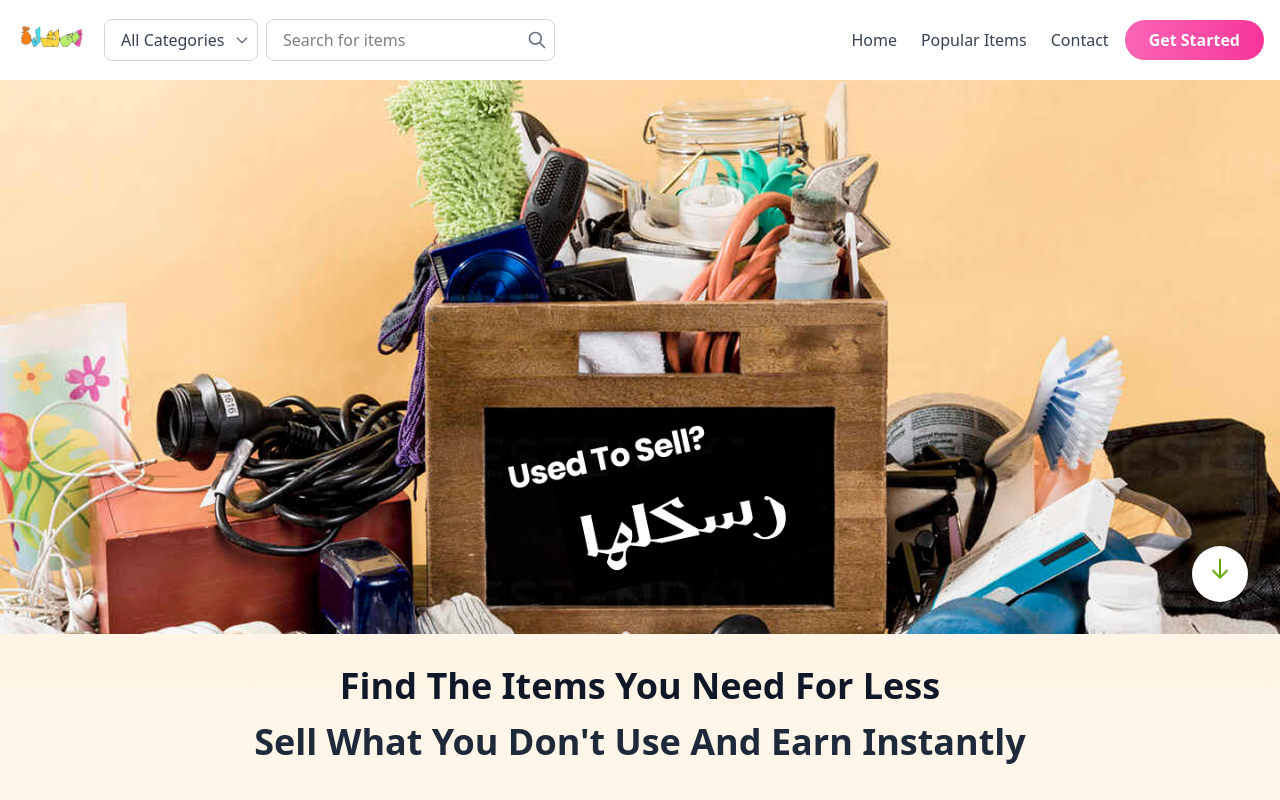
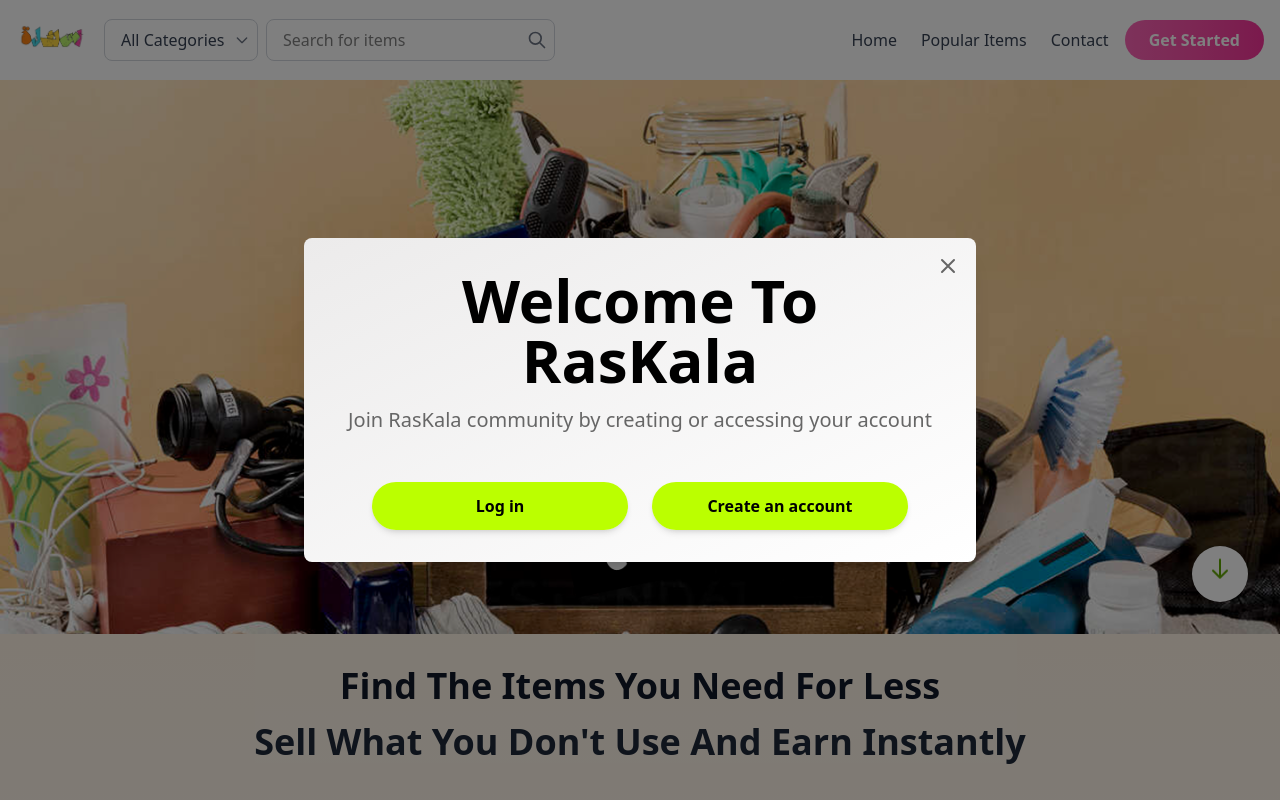
Before and after one commit to HadeelLafrid/Raskala-Software, a React app in the folder frontend/: page / in a window 1280 px wide. Shown: the top 800 px of the page. Built offline with nearby package versions, Linux system fonts and the light colour scheme; the HTML template or start-up script is replaced by a standard one.

Commit message:
added the popup and some images

```diff
--- /dev/null
+++ b/frontend/src/components/WelcomeModal.jsx
@@ -0,0 +1,72 @@
+import { useState } from 'react';
+import COLORS from '../constants/colors';
+import SignUpPage from '../pages/SignUpPage';
+export default function WelcomeModal({ isOpen, onClose }) {
+  if (!isOpen) return null;
+
+  return (
+    <>
+      <div
+        className="fixed inset-0 z-50 flex items-center justify-center p-4"
+        style={{ backgroundColor: 'rgba(0, 0, 0, 0.5)' }}
+        onClick={onClose}
+      >
+        <div
+          className="relative rounded-lg shadow-xl max-w-2xl w-full p-8"
+          style={{
+            background: `linear-gradient(to bottom right, ${COLORS.neutral.gray}, ${COLORS.neutral.white})`
+          }}
+          onClick={(e) => e.stopPropagation()}
+        >
+          <button
+            onClick={onClose}
+            className="absolute top-4 right-4 hover:opacity-70 transition-opacity"
+            style={{ color: COLORS.text.secondary }}
+            aria-label="Close modal"
+          >
+            <svg className="w-6 h-6" fill="none" stroke="currentColor" viewBox="0 0 24 24">
+              <path strokeLinecap="round" strokeLinejoin="round" strokeWidth={2} d="M6 18L18 6M6 6l12 12" />
+            </svg>
+          </button>
+
+          <div className="text-center">
+            <h1
+              className="text-4xl md:text-5xl lg:text-6xl font-bold mb-4"
+              style={{ color: COLORS.text.primary }}
+            >
+              Welcome To RasKala
+            </h1>
+            <p
+              className="text-lg md:text-xl mb-12"
+              style={{ color: COLORS.text.secondary }}
+            >
+              Join RasKala community by creating or accessing your account
+            </p>
+            <div className="flex flex-col sm:flex-row gap-6 justify-center items-center">
+              <a
+                href="/LoginPage"
+                className="w-64 px-8 py-3 rounded-full font-semibold transition-all duration-300 shadow-md hover:shadow-lg text-center inline-block hover:opacity-90"
+                style={{
+                  background: `linear-gradient(to right, ${COLORS.primary.lime}, ${COLORS.primary.lime})`,
+                  color: COLORS.text.primary
+                }}
+              >
+                Log in
+              </a>
+              <a
+                href="/SignUpPage"
+                className="w-64 px-8 py-3 rounded-full font-semibold transition-all duration-300 shadow-md hover:shadow-lg text-center inline-block hover:opacity-90"
+                style={{
+                  background: `linear-gradient(to right, ${COLORS.primary.lime}, ${COLORS.primary.lime})`,
+                  color: COLORS.text.primary
+                }}
+              >
+                Create an account
+              </a>
+            </div>
+          </div>
+        </div>
+      </div>
+    </>
+  );
+}
--- a/frontend/src/constants/colors.js
+++ b/frontend/src/constants/colors.js
@@ -9,7 +9,8 @@ export const COLORS = {
       yellow: '#FFEA00',    // Main yellow for buttons, highlights
       pink: '#FF66CC',      // Primary CTA, accents
       lime: '#BBFF00',      // Secondary accent
-      orange: '#FF7700',    // Tertiary accent
+      orange: '#FF7700', // Tertiary accent
+        blue: '#00D4FF',
     },
 
     // Neutral Colors
--- a/frontend/src/pages/Home.jsx
+++ b/frontend/src/pages/Home.jsx
@@ -1,12 +1,18 @@
+import { useState, useEffect } from 'react';
 import Header from '../components/Header';
 import Footer from '../components/Footer';
 import Hero from '../components/Hero';
 import Categories from '../components/Categories';
 import PopularItems from '../components/PopularItems';
 import Publicity from '../components/Publicity';
-// import ContactSection from '../components/ContactSection';
+import WelcomeModal from '../components/WelcomeModal';
 
 export default function Home() {
+  const [isModalOpen, setIsModalOpen] = useState(false);
+  useEffect(() => {
+    setIsModalOpen(true);
+  }, []);
+
   return (
     <main className="flex-grow">
       <Header/>
@@ -15,7 +21,10 @@ export default function Home() {
       <Publicity />
       <PopularItems />
       <Footer/>
-      {/* <ContactSection /> */}
+      <WelcomeModal
+        isOpen={isModalOpen}
+        onClose={() => setIsModalOpen(false)}
+      />
     </main>
   );
 }
```
Also changed, not shown: frontend/src/assets/images/Bakery.jpg (added), frontend/src/assets/images/petrin.jpg (added).
